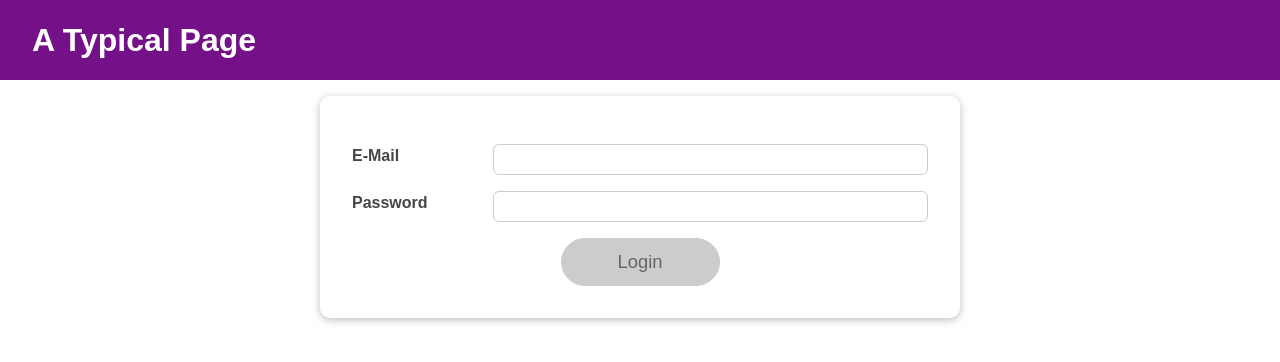
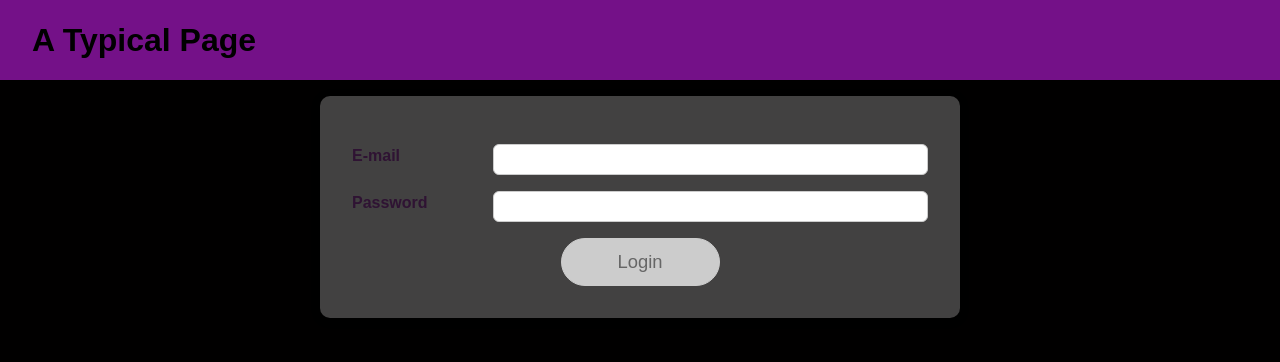
Before and after one commit to Joanna-Golofit/10-effects-context-reducers, a React (Create React App) app: page / in a window 1280 px wide. Shown: the top 362 px of the page. Built offline with nearby package versions, Linux system fonts and the light colour scheme.

Commit message:
reusable input

```diff
--- a/src/components/Login/Login.js
+++ b/src/components/Login/Login.js
@@ -3,6 +3,7 @@ import React, { useEffect, useReducer, useState } from 'react';
 import Card from '../UI/Card/Card';
 import classes from './Login.module.css';
 import Button from '../UI/Button/Button';
+import Input from '../UI/Input/Input';
 
 const emailReducer = (state, action) => {
   if (action.type === "USER_INPUT") { return { value: action.val, isValid: action.val.includes('@') };  }
@@ -12,8 +13,8 @@ const emailReducer = (state, action) => {
 const emailReducerInitialValue = { value: "", isValid: null };
 
 const passwordReducer = (state, action) => {
-  if (action.type === "USER_INPUT") { return { value: action.val, isValid: action.val.trim().length > 6 };  }
-  if (action.type === "INPUT_BLUR") { return { value: state.value, isValid: state.value.trim().length > 6 };  }
+  if (action.type === "USER_INPUT") { return { value: action.val, isValid: action.val.trim().length > 1 };  }
+  if (action.type === "INPUT_BLUR") { return { value: state.value, isValid: state.value.trim().length > 1 };  }
   return { value: "", isValid: false };
 }
 const passwordReducerInitialValue = { value: "", isValid: null };
@@ -57,30 +58,8 @@ const Login = (props) => {
   return (
     <Card className={classes.login}>
       <form onSubmit={submitHandler}>
-        <div
-          className={`${classes.control} ${emailState.isValid === false ? classes.invalid : '' }`}
-        >
-          <label htmlFor="email">E-Mail</label>
-          <input
-            type="email"
-            id="email"
-            value={emailState.value}
-            onChange={emailChangeHandler}
-            onBlur={validateEmailHandler}
-          />
-        </div>
-        <div
-          className={`${classes.control} ${passwordState.isValid === false ? classes.invalid : '' }`}
-        >
-          <label htmlFor="password">Password</label>
-          <input
-            type="password"
-            id="password"
-            value={passwordState.value}
-            onChange={passwordChangeHandler}
-            onBlur={validatePasswordHandler}
-          />
-        </div>
+        <Input isValid={emailState.isValid} id="email" label="E-mail" type="email" value={emailState.value} onChange={emailChangeHandler} onBlur={validateEmailHandler} />
+        <Input isValid={passwordState.isValid} id="password" label="Password" type="password" value={passwordState.value} onChange={passwordChangeHandler} onBlur={validatePasswordHandler} />
         <div className={classes.actions}>
           <Button type="submit" className={classes.btn} disabled={!formIsValid}>
             Login
--- a/src/components/Login/Login.module.css
+++ b/src/components/Login/Login.module.css
@@ -5,52 +5,8 @@
   padding: 2rem;
 }
 
-.control {
-  margin: 1rem 0;
-  display: flex;
-  align-items: stretch;
-  flex-direction: column;
-}
 
-.control label,
-.control input {
-  display: block;
-}
-
-.control label {
-  font-weight: bold;
-  flex: 1;
-  color: #464646;
-  margin-bottom: 0.5rem;
-}
-
-.control input {
-  flex: 3;
-  font: inherit;
-  padding: 0.35rem 0.35rem;
-  border-radius: 6px;
-  border: 1px solid #ccc;
-}
-
-.control input:focus {
-  outline: none;
-  border-color: #4f005f;
-  background: #f6dbfc;
-}
-
-.control.invalid input {
-  border-color: red;
-  background: #fbdada;
-}
 
 .actions {
   text-align: center;
 }
-
-@media (min-width: 768px) {
-  .control {
-    align-items: center;
-    flex-direction: row;
-  }
-
-}
--- a/src/components/MainHeader/MainHeader.module.css
+++ b/src/components/MainHeader/MainHeader.module.css
@@ -12,5 +12,5 @@
 }
 
 .main-header h1 {
-  color: white;
+  color: Black;
 }
--- a/src/components/UI/Card/Card.module.css
+++ b/src/components/UI/Card/Card.module.css
@@ -1,5 +1,5 @@
 .card {
-  background: white;
+  background: rgb(66, 65, 65);
   box-shadow: 0 2px 8px rgba(0, 0, 0, 0.26);
   border-radius: 10px;
 }
--- /dev/null
+++ b/src/components/UI/Input/Input.js
@@ -0,0 +1,21 @@
+import React from 'react'
+import classes from './Input.module.css'
+
+const Input = (props) => {
+  return (
+    <div
+      className={`${classes.control} ${props.isValid === false ? classes.invalid : ''}`}
+    >
+      <label htmlFor={props.id}>{props.label}</label>
+      <input
+        type={props.type}
+        id={props.id}
+        value={props.value}
+        onChange={props.onChange}
+        onBlur={props.onBlur}
+      />
+    </div>
+  )
+}
+
+export default Input
--- /dev/null
+++ b/src/components/UI/Input/Input.module.css
@@ -0,0 +1,45 @@
+.control {
+  margin: 1rem 0;
+  display: flex;
+  align-items: stretch;
+  flex-direction: column;
+}
+
+.control label,
+.control input {
+  display: block;
+}
+
+.control label {
+  font-weight: bold;
+  flex: 1;
+  color: #2f1333;
+  margin-bottom: 0.5rem;
+}
+
+.control input {
+  flex: 3;
+  font: inherit;
+  padding: 0.35rem 0.35rem;
+  border-radius: 6px;
+  border: 1px solid #ccc;
+}
+
+.control input:focus {
+  outline: none;
+  border-color: #4f005f;
+  background: #f6dbfc;
+}
+
+.control.invalid input {
+  border-color: red;
+  background: #fbdada;
+}
+
+@media (min-width: 768px) {
+  .control {
+    align-items: center;
+    flex-direction: row;
+  }
+
+}
--- a/src/index.css
+++ b/src/index.css
@@ -4,7 +4,7 @@
 
 html {
   font-family: sans-serif;
-  background: #fff;
+  background: rgb(1, 0, 0);
 }
 
 body {
```
Also changed, not shown: 1 other file (tests, documents, lock files or other folders).
